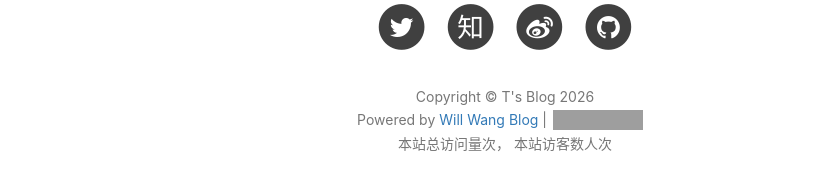
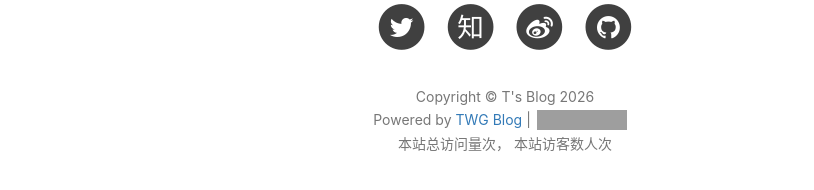
Before and after one commit to UNNAMED-MASTER/UNNAMED-MASTER.github.io, a Jekyll site: the page built from index.html, in a window 1280 px wide and 900 px high, scrolled down 1581 px. Shown: the part 679-869 px from the top of the window, without its empty margins (135-949 px from the left). Built offline with Jekyll 4.4.1, drawn with Linux system fonts in a browser that asks for light colours; nearby versions of some CDN libraries; the list of posts is cut into pages by our own code; comment, search, counter and statistics services are not loaded; grey boxes are pictures that could not be loaded.

Commit message:
first commit

```diff
--- a/_includes/footer.html
+++ b/_includes/footer.html
@@ -9,7 +9,7 @@
                 <p class="copyright text-muted">
                     Copyright &copy; {{ site.title }} {{ site.time | date: '%Y' }}
                     <br>
-                    Powered by <a href="https://flyingwzb.github.io">Will Wang Blog</a> |
+                    Powered by <a href="https://unnamed-master.github.io">TWG Blog</a> |
                     <iframe
                         style="margin-left: 2px; margin-bottom:-5px;"
                         frameborder="0" scrolling="0" width="100px" height="20px"
```
